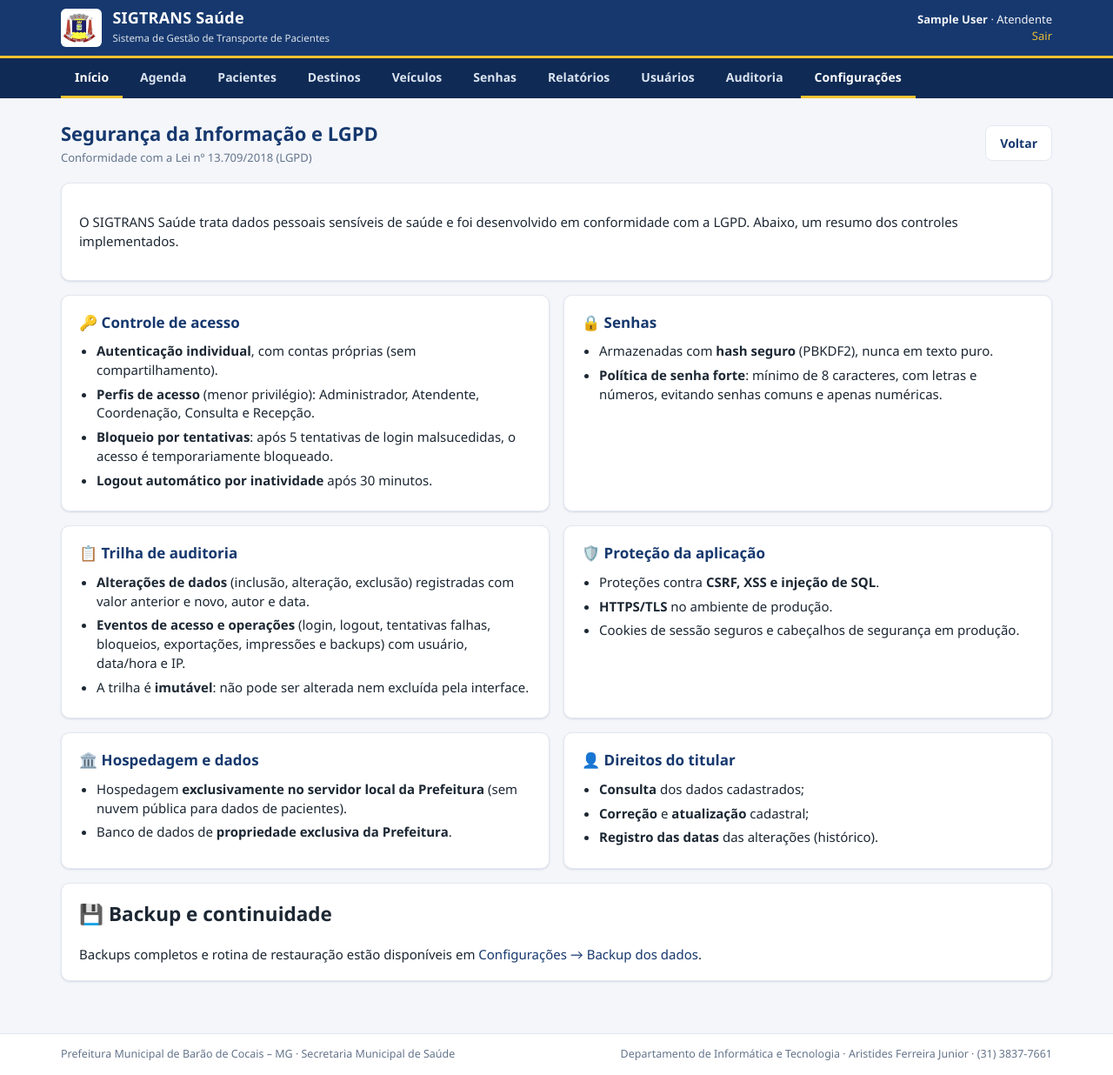
After one commit to juninhojet-source/Jet_Python, a Django app: page /config/lgpd/ in a window 1280 px wide. The commit adds this page. Shown: the whole page at 87% size. Run offline with Django 5.2, Linux system fonts and the light colour scheme; the visitor is signed in with stand-in values (Sample User, id 1); some libraries are stand-ins or nearby versions.

Commit message:
feat(core): menu de Configuracoes com Backup e informacoes de LGPD
Novo menu "Configuracoes" (somente administrador) reunindo backup dos
dados e a pagina de seguranca/LGPD.

- ConfiguracoesView: indice com atalhos (Backup, LGPD) e informacoes do
  sistema/orgao.
- BackupView: gera o dump do banco (dumpdata em memoria, comprimido .gz)
  e baixa direto pelo navegador, sem gravar no servidor; registra o
  evento na trilha de auditoria (Acao.BACKUP). Inclui instrucoes de
  restauracao e recomendacoes.
- LGPDView: resumo dos controles de protecao de dados e direitos do
  titular, com parametros dinamicos (timeout de inatividade e limite de
  tentativas de login lidos das settings).
- Item "Configuracoes" no menu, dentro do bloco de administrador.
- Estilos para grade de LGPD, listas e bloco de codigo.
- Testes: acesso restrito a admin, login exigido, download do backup
  (gzip valido) e registro em auditoria.

Co-Authored-By: Claude Opus 4.8 <noreply@anthropic.com>
Claude-Session: https://claude.ai/code/session_01RwkWeeZuQzAXsxBUaQxZem

```diff
--- a/apps/core/urls.py
+++ b/apps/core/urls.py
@@ -11,4 +11,7 @@ urlpatterns = [
         views.MunicipioQuickCreateView.as_view(),
         name="municipio_quick_create",
     ),
+    path("config/", views.ConfiguracoesView.as_view(), name="configuracoes"),
+    path("config/backup/", views.BackupView.as_view(), name="backup"),
+    path("config/lgpd/", views.LGPDView.as_view(), name="lgpd"),
 ]
--- a/apps/core/views.py
+++ b/apps/core/views.py
@@ -1,17 +1,26 @@
-"""Views do núcleo: dashboard inicial e cadastros auxiliares."""
+"""Views do núcleo: dashboard inicial, cadastros auxiliares e configurações."""
+import gzip
+import io
 from datetime import date
 
+from django.conf import settings
 from django.contrib.auth.decorators import login_required
-from django.http import JsonResponse
+from django.core.management import call_command
+from django.http import HttpResponse, JsonResponse
 from django.shortcuts import render
+from django.utils import timezone
 from django.views import View
+from django.views.generic import TemplateView
 
-from apps.accounts.mixins import EditorRequiredMixin
+from apps.accounts.mixins import AdminRequiredMixin, EditorRequiredMixin
 from apps.agendamentos.models import Agendamento, StatusAgendamento
 from apps.destinos.models import Destino
 from apps.pacientes.models import Paciente
 
 from .forms import MunicipioForm
+
+# Apps não exportados no backup (recriados pelas migrações / sessão).
+BACKUP_EXCLUIR = ["contenttypes", "auth.permission", "sessions.session", "admin.logentry"]
 
 
 @login_required
@@ -46,3 +55,52 @@ class MunicipioQuickCreateView(EditorRequiredMixin, View):
         return JsonResponse(
             {"ok": False, "errors": form.errors.get_json_data()}, status=400
         )
+
+
+# ------------------------------------------------------------ Configurações
+class ConfiguracoesView(AdminRequiredMixin, TemplateView):
+    """Índice do menu de Configurações (somente administrador)."""
+
+    template_name = "core/configuracoes.html"
+
+
+class LGPDView(AdminRequiredMixin, TemplateView):
+    """Informações sobre segurança da informação e LGPD."""
+
+    template_name = "core/lgpd.html"
+
+    def get_context_data(self, **kwargs):
+        ctx = super().get_context_data(**kwargs)
+        ctx["idle_min"] = settings.IDLE_TIMEOUT_SECONDS // 60
+        ctx["login_max"] = settings.LOGIN_MAX_TENTATIVAS
+        return ctx
+
+
+class BackupView(AdminRequiredMixin, View):
+    """Backup do banco: página informativa (GET) e download (POST)."""
+
+    template_name = "core/backup.html"
+
+    def get(self, request):
+        return render(request, self.template_name, {})
+
+    def post(self, request):
+        buffer = io.StringIO()
+        call_command(
+            "dumpdata",
+            *[f"--exclude={e}" for e in BACKUP_EXCLUIR],
+            natural_foreign=True,
+            natural_primary=True,
+            indent=2,
+            stdout=buffer,
+            verbosity=0,
+        )
+        conteudo = gzip.compress(buffer.getvalue().encode("utf-8"))
+        nome = f"sigtrans_{timezone.now():%Y%m%d_%H%M%S}.json.gz"
+
+        from apps.auditoria.services import Acao, registrar
+        registrar(Acao.BACKUP, detalhe=f"{nome} ({len(conteudo)} bytes)", request=request)
+
+        resp = HttpResponse(conteudo, content_type="application/gzip")
+        resp["Content-Disposition"] = f'attachment; filename="{nome}"'
+        return resp
--- a/static/css/sigtrans.css
+++ b/static/css/sigtrans.css
@@ -298,3 +298,13 @@ body.kiosk { min-height: 100vh; display: flex; align-items: center; justify-cont
 .data.mapa td.saida { font-weight: 700; color: var(--red); text-align: center; vertical-align: middle; }
 .data.mapa tr.ac td { color: var(--muted); font-style: italic; }
 .data.mapa tr.grupo-inicio td { border-top: 2px solid var(--navy); }
+
+/* ---- Configurações / LGPD ---- */
+.lgpd-grid { display: grid; grid-template-columns: repeat(2, 1fr); gap: 16px; margin-top: 16px; }
+.lgpd-grid h2 { margin: 0 0 10px; font-size: 17px; color: var(--navy); }
+@media (max-width: 820px) { .lgpd-grid { grid-template-columns: 1fr; } }
+.lista-check { margin: 0; padding-left: 20px; }
+.lista-check li { margin-bottom: 6px; line-height: 1.45; }
+.code-block { background: #0f2a54; color: #eaf1fb; padding: 12px 14px; border-radius: 8px;
+  font-family: ui-monospace, "Cascadia Code", Consolas, monospace; font-size: 13px;
+  overflow-x: auto; white-space: pre; }
--- a/templates/base.html
+++ b/templates/base.html
@@ -46,6 +46,7 @@
       {% if user.is_admin %}
       <a href="{% url 'accounts:usuario_list' %}" class="{% if request.resolver_match.namespace == 'accounts' %}active{% endif %}">Usuários</a>
       <a href="{% url 'auditoria:lista' %}" class="{% if request.resolver_match.namespace == 'auditoria' %}active{% endif %}">Auditoria</a>
+      <a href="{% url 'core:configuracoes' %}" class="{% if request.resolver_match.url_name == 'configuracoes' or request.resolver_match.url_name == 'backup' or request.resolver_match.url_name == 'lgpd' %}active{% endif %}">Configurações</a>
       {% endif %}
       {% endif %}
       {% endblock %}
--- /dev/null
+++ b/templates/core/lgpd.html
@@ -0,0 +1,84 @@
+{% extends "base.html" %}
+{% block title %}Segurança e LGPD — {{ ORGAO.SISTEMA_NOME }}{% endblock %}
+
+{% block content %}
+<div class="page-head">
+  <div>
+    <h1>Segurança da Informação e LGPD</h1>
+    <div class="sub">Conformidade com a Lei nº 13.709/2018 (LGPD)</div>
+  </div>
+  <a href="{% url 'core:configuracoes' %}" class="btn btn-ghost">Voltar</a>
+</div>
+
+<div class="card"><div class="card-body">
+  <p>O {{ ORGAO.SISTEMA_NOME }} trata dados pessoais sensíveis de saúde e foi desenvolvido
+     em conformidade com a LGPD. Abaixo, um resumo dos controles implementados.</p>
+</div></div>
+
+<div class="lgpd-grid">
+  <div class="card"><div class="card-body">
+    <h2>🔑 Controle de acesso</h2>
+    <ul class="lista-check">
+      <li><b>Autenticação individual</b>, com contas próprias (sem compartilhamento).</li>
+      <li><b>Perfis de acesso</b> (menor privilégio): Administrador, Atendente, Coordenação,
+          Consulta e Recepção.</li>
+      <li><b>Bloqueio por tentativas</b>: após {{ login_max }} tentativas de login
+          malsucedidas, o acesso é temporariamente bloqueado.</li>
+      <li><b>Logout automático por inatividade</b> após {{ idle_min }} minutos.</li>
+    </ul>
+  </div></div>
+
+  <div class="card"><div class="card-body">
+    <h2>🔒 Senhas</h2>
+    <ul class="lista-check">
+      <li>Armazenadas com <b>hash seguro</b> (PBKDF2), nunca em texto puro.</li>
+      <li><b>Política de senha forte</b>: mínimo de 8 caracteres, com letras e números,
+          evitando senhas comuns e apenas numéricas.</li>
+    </ul>
+  </div></div>
+
+  <div class="card"><div class="card-body">
+    <h2>📋 Trilha de auditoria</h2>
+    <ul class="lista-check">
+      <li><b>Alterações de dados</b> (inclusão, alteração, exclusão) registradas com valor
+          anterior e novo, autor e data.</li>
+      <li><b>Eventos de acesso e operações</b> (login, logout, tentativas falhas, bloqueios,
+          exportações, impressões e backups) com usuário, data/hora e IP.</li>
+      <li>A trilha é <b>imutável</b>: não pode ser alterada nem excluída pela interface.</li>
+    </ul>
+  </div></div>
+
+  <div class="card"><div class="card-body">
+    <h2>🛡️ Proteção da aplicação</h2>
+    <ul class="lista-check">
+      <li>Proteções contra <b>CSRF, XSS e injeção de SQL</b>.</li>
+      <li><b>HTTPS/TLS</b> no ambiente de produção.</li>
+      <li>Cookies de sessão seguros e cabeçalhos de segurança em produção.</li>
+    </ul>
+  </div></div>
+
+  <div class="card"><div class="card-body">
+    <h2>🏛️ Hospedagem e dados</h2>
+    <ul class="lista-check">
+      <li>Hospedagem <b>exclusivamente no servidor local da Prefeitura</b> (sem nuvem
+          pública para dados de pacientes).</li>
+      <li>Banco de dados de <b>propriedade exclusiva da Prefeitura</b>.</li>
+    </ul>
+  </div></div>
+
+  <div class="card"><div class="card-body">
+    <h2>👤 Direitos do titular</h2>
+    <ul class="lista-check">
+      <li><b>Consulta</b> dos dados cadastrados;</li>
+      <li><b>Correção</b> e <b>atualização</b> cadastral;</li>
+      <li><b>Registro das datas</b> das alterações (histórico).</li>
+    </ul>
+  </div></div>
+</div>
+
+<div class="card" style="margin-top:16px"><div class="card-body">
+  <h2 style="margin-top:0">💾 Backup e continuidade</h2>
+  <p style="margin-bottom:0">Backups completos e rotina de restauração estão disponíveis em
+     <a href="{% url 'core:backup' %}">Configurações → Backup dos dados</a>.</p>
+</div></div>
+{% endblock %}
```
Also changed, not shown: apps/core/tests.py (+44 -0 lines), templates/core/backup.html (added, +46 -0 lines), templates/core/configuracoes.html (added, +36 -0 lines).
